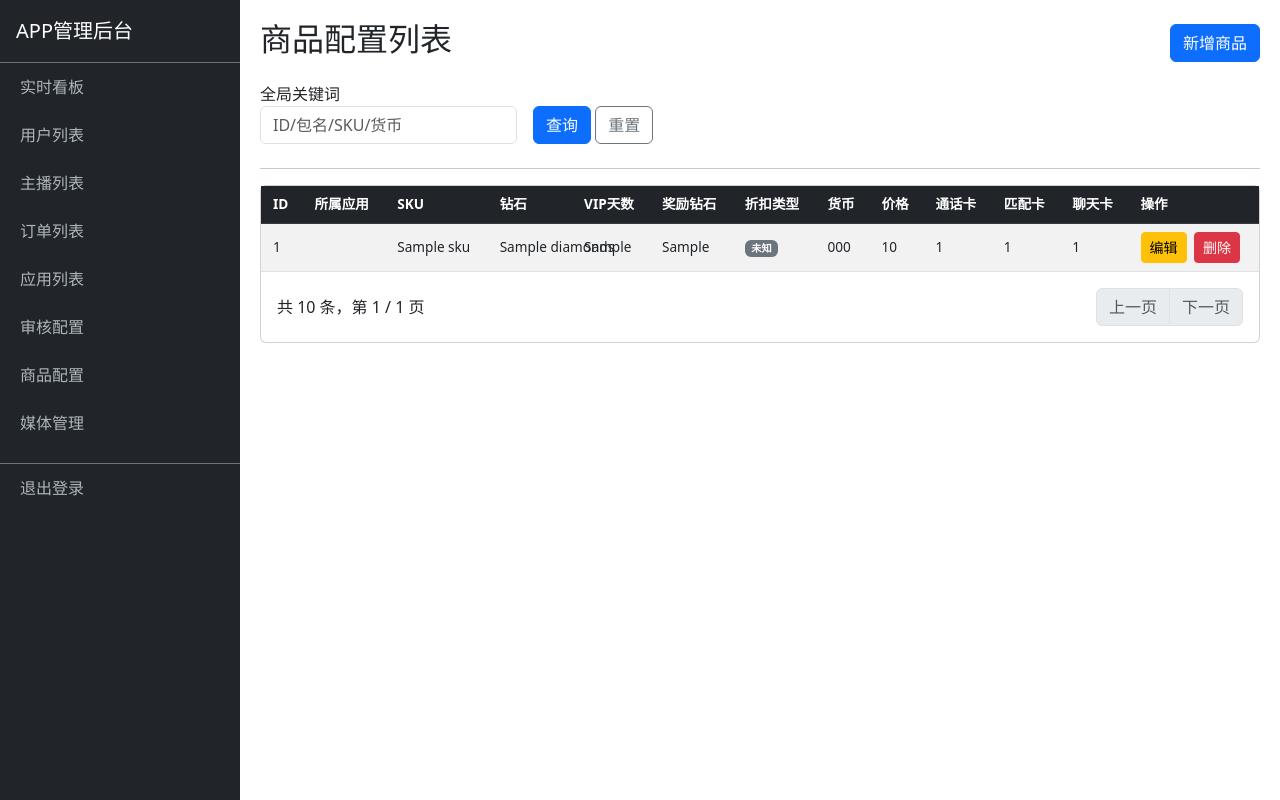
After one commit to kekiki/chatstar_admin, a FastAPI app: template templates/product_list.html in a window 1280 px wide. The commit adds this page. Run offline with FastAPI, Linux system fonts and the light colour scheme; the template is opened without the code that fills it: most values are stand-ins (such as "Sample title", 1, 10 or a date in 2020); parts of the project's set-up code (start-up, migrations or seed data) failed here and were passed over.

Commit message:
product list

```diff
--- a/main.py
+++ b/main.py
@@ -2,7 +2,7 @@ from fastapi import FastAPI
 from fastapi.responses import RedirectResponse
 from fastapi.middleware.cors import CORSMiddleware
 from config import APP_TITLE, APP_HOST, APP_PORT
-from routers import auth_router, dashboard_router, user_router, anchor_router, order_router, app_list_router, app_review_router, media_router
+from routers import auth_router, dashboard_router, user_router, anchor_router, order_router, app_list_router, app_review_router, product_router, media_router
 
 app = FastAPI(title=APP_TITLE)
 app.add_middleware(
@@ -21,6 +21,7 @@ app.include_router(anchor_router)
 app.include_router(order_router)
 app.include_router(app_list_router)
 app.include_router(app_review_router)
+app.include_router(product_router)
 app.include_router(media_router)
 
 # 首页自动跳转看板
--- a/models/__init__.py
+++ b/models/__init__.py
@@ -7,5 +7,6 @@ from .order import PayOrder
 from .stat import DailyStat
 from .media import Media
 from .black_white import BlackWhiteUser, BlackWhiteIp, BlackWhiteDevice
+from .product import Product
 
-__all__ = ['AdminUser', 'AppList', 'AppReview', 'AppUser', 'Anchor', 'PayOrder', 'DailyStat', 'Media', 'BlackWhiteUser', 'BlackWhiteIp', 'BlackWhiteDevice']
+__all__ = ['AdminUser', 'AppList', 'AppReview', 'AppUser', 'Anchor', 'PayOrder', 'DailyStat', 'Media', 'BlackWhiteUser', 'BlackWhiteIp', 'BlackWhiteDevice', 'Product']
--- a/routers/__init__.py
+++ b/routers/__init__.py
@@ -5,6 +5,7 @@ from .anchor import router as anchor_router
 from .order import router as order_router
 from .app_list import router as app_list_router
 from .app_review import router as app_review_router
+from .product import router as product_router
 from .media import router as media_router
 
-__all__ = ['auth_router', 'dashboard_router', 'user_router', 'anchor_router', 'order_router', 'app_list_router', 'app_review_router', 'media_router']
+__all__ = ['auth_router', 'dashboard_router', 'user_router', 'anchor_router', 'order_router', 'app_list_router', 'app_review_router', 'product_router', 'media_router']
--- a/templates/base.html
+++ b/templates/base.html
@@ -80,6 +80,7 @@
     <a href="/admin/order" class="{% if active_menu == 'order' %}active{% endif %}">订单列表</a>
     <a href="/admin/app_list" class="{% if active_menu == 'app_list' %}active{% endif %}">应用列表</a>
     <a href="/admin/app_review" class="{% if active_menu == 'app_review' %}active{% endif %}">审核配置</a>
+    <a href="/admin/product" class="{% if active_menu == 'product' %}active{% endif %}">商品配置</a>
     <a href="/admin/media" class="{% if active_menu == 'media' %}active{% endif %}">媒体管理</a>
     <div class="border-top border-secondary mt-3">
         <a href="/logout">退出登录</a>
--- /dev/null
+++ b/templates/product_list.html
@@ -0,0 +1,408 @@
+{% extends "base.html" %}
+{% block content %}
+<div class="d-flex justify-content-between align-items-center mb-3">
+    <h2>商品配置列表</h2>
+    <button class="btn btn-primary" data-bs-toggle="modal" data-bs-target="#addProductModal">新增商品</button>
+</div>
+<form action="/admin/product" method="get" class="row g-3 mb-4 align-items-end">
+    <div class="col-auto">
+        <label>全局关键词</label>
+        <input class="form-control" name="keyword" value="{{ keyword }}" placeholder="ID/包名/SKU/货币">
+    </div>
+    <div class="col-auto">
+        <button class="btn btn-primary">查询</button>
+        <a href="/admin/product" class="btn btn-outline-secondary">重置</a>
+    </div>
+</form>
+<hr>
+<style>
+    .product-table {
+        font-size: 0.85rem;
+    }
+    .product-table th,
+    .product-table td {
+        white-space: nowrap;
+        vertical-align: middle;
+        padding: 0.5rem 0.75rem;
+    }
+    .product-table th {
+        font-weight: 600;
+    }
+    .product-table .ellipsis-cell {
+        max-width: 150px;
+        overflow: hidden;
+        text-overflow: ellipsis;
+        white-space: nowrap;
+    }
+    .product-table .small-cell {
+        max-width: 80px;
+    }
+</style>
+<div class="card">
+    <div class="table-responsive">
+        <table class="table table-hover table-striped mb-0 product-table">
+            <thead class="table-dark">
+                <tr>
+                    <th>ID</th>
+                    <th>所属应用</th>
+                    <th>SKU</th>
+                    <th>钻石</th>
+                    <th>VIP天数</th>
+                    <th>奖励钻石</th>
+                    <th>折扣类型</th>
+                    <th>货币</th>
+                    <th>价格</th>
+                    <th>通话卡</th>
+                    <th>匹配卡</th>
+                    <th>聊天卡</th>
+                    <th>操作</th>
+                </tr>
+            </thead>
+            <tbody>
+                {% for item in page_data.list %}
+                <tr>
+                    <td>{{ item.id }}</td>
+                    <td class="ellipsis-cell" title="{% for app in apps %}{% if app.package_name == item.package_name %}{{ app.app_name }} ({{ app.package_name }}){% endif %}{% endfor %}">
+                        {% for app in apps %}
+                        {% if app.package_name == item.package_name %}
+                        {{ app.app_name }} ({{ app.package_name }})
+                        {% endif %}
+                        {% endfor %}
+                        {% if item.package_name == '' %}无{% endif %}
+                    </td>
+                    <td class="ellipsis-cell" title="{{ item.sku or '-' }}">{{ item.sku or '-' }}</td>
+                    <td class="small-cell">{{ item.diamonds or 0 }}</td>
+                    <td class="small-cell">{{ item.vip_days or 0 }}</td>
+                    <td class="small-cell">{{ item.reward_diamonds or 0 }}</td>
+                    <td class="small-cell">
+                        {% if item.discount_type == 0 %}
+                        <span class="badge bg-secondary">普通</span>
+                        {% elif item.discount_type == 1 %}
+                        <span class="badge bg-warning">首充折扣</span>
+                        {% else %}
+                        <span class="badge bg-secondary">未知</span>
+                        {% endif %}
+                    </td>
+                    <td class="small-cell">{{ item.currency_code or '-' }}</td>
+                    <td class="small-cell">{{ item.currency_price or 0 }}</td>
+                    <td class="small-cell">{{ item.call_card_num or 0 }}</td>
+                    <td class="small-cell">{{ item.match_card_num or 0 }}</td>
+                    <td class="small-cell">{{ item.chat_card_num or 0 }}</td>
+                    <td>
+                        <button class="btn btn-sm btn-warning edit-product-btn"
+                                data-id="{{ item.id }}"
+                                data-package-name="{{ item.package_name or '' }}"
+                                data-sku="{{ item.sku or '' }}"
+                                data-diamonds="{{ item.diamonds or 0 }}"
+                                data-vip-days="{{ item.vip_days or 0 }}"
+                                data-reward-diamonds="{{ item.reward_diamonds or 0 }}"
+                                data-discount-type="{{ item.discount_type or 0 }}"
+                                data-currency-code="{{ item.currency_code or 'USD' }}"
+                                data-currency-price="{{ item.currency_price or 0 }}"
+                                data-call-card-num="{{ item.call_card_num or 0 }}"
+                                data-match-card-num="{{ item.match_card_num or 0 }}"
+                                data-chat-card-num="{{ item.chat_card_num or 0 }}">编辑</button>
+                        <button class="btn btn-sm btn-danger delete-product-btn ms-1"
+                                data-id="{{ item.id }}">删除</button>
+                    </td>
+                </tr>
+                {% endfor %}
+            </tbody>
+        </table>
+    </div>
+    <!-- 分页 -->
+    <div class="p-3 d-flex justify-content-between align-items-center">
+        <span>共 {{ page_data.total }} 条，第 {{ page_data.page }} / {{ page_data.total_pages }} 页</span>
+        <nav>
+            <ul class="pagination mb-0">
+                <li class="page-item {% if page_data.page == 1 %}disabled{% endif %}">
+                    <a class="page-link" href="/admin/product?keyword={{ keyword }}&page={{ page_data.page-1 }}">上一页</a>
+                </li>
+                <li class="page-item {% if page_data.page == page_data.total_pages %}disabled{% endif %}">
+                    <a class="page-link" href="/admin/product?keyword={{ keyword }}&page={{ page_data.page+1 }}">下一页</a>
+                </li>
+            </ul>
+        </nav>
+    </div>
+</div>
+
+<!-- 新增商品弹窗 -->
+<div class="modal fade" id="addProductModal" tabindex="-1">
+    <div class="modal-dialog">
+        <div class="modal-content">
+            <div class="modal-header">
+                <h5 class="modal-title">新增商品</h5>
+                <button type="button" class="btn-close" data-bs-dismiss="modal"></button>
+            </div>
+            <div class="modal-body">
+                <form id="addProductForm">
+                    <div class="mb-3">
+                        <label>所属应用</label>
+                        <select name="package_name" id="addPackageName" class="form-select" required>
+                            <option value="">请选择</option>
+                            {% for app in apps %}
+                            <option value="{{ app.package_name }}">{{ app.app_name }} ({{ app.package_name }})</option>
+                            {% endfor %}
+                        </select>
+                    </div>
+                    <div class="mb-3">
+                        <label>SKU</label>
+                        <input type="text" name="sku" id="addSku" class="form-control" required>
+                    </div>
+                    <div class="mb-3">
+                        <label>钻石数量</label>
+                        <input type="number" name="diamonds" id="addDiamonds" class="form-control" value="0">
+                    </div>
+                    <div class="mb-3">
+                        <label>VIP天数</label>
+                        <input type="number" name="vip_days" id="addVipDays" class="form-control" value="0">
+                    </div>
+                    <div class="mb-3">
+                        <label>奖励钻石</label>
+                        <input type="number" name="reward_diamonds" id="addRewardDiamonds" class="form-control" value="0">
+                    </div>
+                    <div class="mb-3">
+                        <label>折扣类型</label>
+                        <select name="discount_type" id="addDiscountType" class="form-select">
+                            <option value="0">普通商品</option>
+                            <option value="1">首充折扣</option>
+                        </select>
+                    </div>
+                    <div class="mb-3">
+                        <label>货币代码</label>
+                        <input type="text" name="currency_code" id="addCurrencyCode" class="form-control" value="USD">
+                    </div>
+                    <div class="mb-3">
+                        <label>价格</label>
+                        <input type="number" name="currency_price" id="addCurrencyPrice" class="form-control" value="0">
+                    </div>
+                    <div class="mb-3">
+                        <label>通话卡数量</label>
+                        <input type="number" name="call_card_num" id="addCallCardNum" class="form-control" value="0">
+                    </div>
+                    <div class="mb-3">
+                        <label>匹配卡数量</label>
+                        <input type="number" name="match_card_num" id="addMatchCardNum" class="form-control" value="0">
+                    </div>
+                    <div class="mb-3">
+                        <label>聊天卡数量</label>
+                        <input type="number" name="chat_card_num" id="addChatCardNum" class="form-control" value="0">
+                    </div>
+                </form>
+            </div>
+            <div class="modal-footer">
+                <button class="btn btn-secondary" data-bs-dismiss="modal">取消</button>
+                <button class="btn btn-success" id="submitAddProduct">保存</button>
+            </div>
+        </div>
+    </div>
+</div>
+
+<!-- 编辑商品弹窗 -->
+<div class="modal fade" id="editProductModal" tabindex="-1">
+    <div class="modal-dialog">
+        <div class="modal-content">
+            <div class="modal-header">
+                <h5 class="modal-title">编辑商品</h5>
+                <button type="button" class="btn-close" data-bs-dismiss="modal"></button>
+            </div>
+            <div class="modal-body">
+                <form id="editProductForm">
+                    <input type="hidden" name="id" id="editProductId">
+                    <div class="mb-3">
+                        <label>所属应用</label>
+                        <select name="package_name" id="editPackageName" class="form-select" required>
+                            <option value="">请选择</option>
+                            {% for app in apps %}
+                            <option value="{{ app.package_name }}">{{ app.app_name }} ({{ app.package_name }})</option>
+                            {% endfor %}
+                        </select>
+                    </div>
+                    <div class="mb-3">
+                        <label>SKU</label>
+                        <input type="text" name="sku" id="editSku" class="form-control" required>
+                    </div>
+                    <div class="mb-3">
+                        <label>钻石数量</label>
+                        <input type="number" name="diamonds" id="editDiamonds" class="form-control" value="0">
+                    </div>
+                    <div class="mb-3">
+                        <label>VIP天数</label>
+                        <input type="number" name="vip_days" id="editVipDays" class="form-control" value="0">
+                    </div>
+                    <div class="mb-3">
+                        <label>奖励钻石</label>
+                        <input type="number" name="reward_diamonds" id="editRewardDiamonds" class="form-control" value="0">
+                    </div>
+                    <div class="mb-3">
+                        <label>折扣类型</label>
+                        <select name="discount_type" id="editDiscountType" class="form-select">
+                            <option value="0">普通商品</option>
+                            <option value="1">首充折扣</option>
+                        </select>
+                    </div>
+                    <div class="mb-3">
+                        <label>货币代码</label>
+                        <input type="text" name="currency_code" id="editCurrencyCode" class="form-control" value="USD">
+                    </div>
+                    <div class="mb-3">
+                        <label>价格</label>
+                        <input type="number" name="currency_price" id="editCurrencyPrice" class="form-control" value="0">
+                    </div>
+                    <div class="mb-3">
+                        <label>通话卡数量</label>
+                        <input type="number" name="call_card_num" id="editCallCardNum" class="form-control" value="0">
+                    </div>
+                    <div class="mb-3">
+                        <label>匹配卡数量</label>
+                        <input type="number" name="match_card_num" id="editMatchCardNum" class="form-control" value="0">
+                    </div>
+                    <div class="mb-3">
+                        <label>聊天卡数量</label>
+                        <input type="number" name="chat_card_num" id="editChatCardNum" class="form-control" value="0">
+                    </div>
+                </form>
+            </div>
+            <div class="modal-footer">
+                <button class="btn btn-secondary" data-bs-dismiss="modal">取消</button>
+                <button class="btn btn-success" id="submitEditProduct">保存</button>
+            </div>
+        </div>
+    </div>
+</div>
+
+<script src="https://cdn.jsdelivr.net/npm/bootstrap@5.3.0/dist/js/bootstrap.bundle.min.js"></script>
+<script>
+// 编辑商品弹窗
+$(".edit-product-btn").click(function(){
+    const btn = $(this);
+    $("#editProductId").val(btn.attr("data-id"));
+    $("#editPackageName").val(btn.attr("data-package-name"));
+    $("#editSku").val(btn.attr("data-sku"));
+    $("#editDiamonds").val(btn.attr("data-diamonds"));
+    $("#editVipDays").val(btn.attr("data-vip-days"));
+    $("#editRewardDiamonds").val(btn.attr("data-reward-diamonds"));
+    $("#editDiscountType").val(btn.attr("data-discount-type"));
+    $("#editCurrencyCode").val(btn.attr("data-currency-code"));
+    $("#editCurrencyPrice").val(btn.attr("data-currency-price"));
+    $("#editCallCardNum").val(btn.attr("data-call-card-num"));
+    $("#editMatchCardNum").val(btn.attr("data-match-card-num"));
+    $("#editChatCardNum").val(btn.attr("data-chat-card-num"));
+    new bootstrap.Modal("#editProductModal").show();
+})
+
+// 编辑商品提交
+$("#submitEditProduct").click(async function(){
+    const form = $("#editProductForm");
+    const id = parseInt(form.find("[name=id]").val());
+    const package_name = form.find("[name=package_name]").val();
+    const sku = form.find("[name=sku]").val();
+    const diamonds = parseInt(form.find("[name=diamonds]").val()) || 0;
+    const vip_days = parseInt(form.find("[name=vip_days]").val()) || 0;
+    const reward_diamonds = parseInt(form.find("[name=reward_diamonds]").val()) || 0;
+    const discount_type = parseInt(form.find("[name=discount_type]").val()) || 0;
+    const currency_code = form.find("[name=currency_code]").val();
+    const currency_price = parseFloat(form.find("[name=currency_price]").val()) || 0;
+    const call_card_num = parseInt(form.find("[name=call_card_num]").val()) || 0;
+    const match_card_num = parseInt(form.find("[name=match_card_num]").val()) || 0;
+    const chat_card_num = parseInt(form.find("[name=chat_card_num]").val()) || 0;
+
+    if (!package_name) {
+        alert("请选择所属应用");
+        return;
+    }
+    if (!sku) {
+        alert("请填写SKU");
+        return;
+    }
+
+    try {
+        const res = await fetch("/admin/api/update_product", {
+            method: "PUT",
+            headers: {"Content-Type": "application/json"},
+            body: JSON.stringify({id, package_name, sku, diamonds, vip_days, reward_diamonds, discount_type, currency_code, currency_price, call_card_num, match_card_num, chat_card_num})
+        });
+        const data = await res.json();
+        if (res.ok && data.code === 200) {
+            alert(data.msg);
+            location.reload();
+        } else {
+            alert(data.msg || "更新失败");
+        }
+    } catch (error) {
+        console.error(error);
+        alert("更新失败，请稍后重试");
+    }
+})
+
+// 新增商品提交
+$("#submitAddProduct").click(async function(){
+    const form = $("#addProductForm");
+    const package_name = form.find("[name=package_name]").val();
+    const sku = form.find("[name=sku]").val();
+    const diamonds = parseInt(form.find("[name=diamonds]").val()) || 0;
+    const vip_days = parseInt(form.find("[name=vip_days]").val()) || 0;
+    const reward_diamonds = parseInt(form.find("[name=reward_diamonds]").val()) || 0;
+    const discount_type = parseInt(form.find("[name=discount_type]").val()) || 0;
+    const currency_code = form.find("[name=currency_code]").val();
+    const currency_price = parseFloat(form.find("[name=currency_price]").val()) || 0;
+    const call_card_num = parseInt(form.find("[name=call_card_num]").val()) || 0;
+    const match_card_num = parseInt(form.find("[name=match_card_num]").val()) || 0;
+    const chat_card_num = parseInt(form.find("[name=chat_card_num]").val()) || 0;
+
+    if (!package_name) {
+        alert("请选择所属应用");
+        return;
+    }
+    if (!sku) {
+        alert("请填写SKU");
+        return;
+    }
+
+    try {
+        const res = await fetch("/admin/api/add_product", {
+            method: "POST",
+            headers: {"Content-Type": "application/json"},
+            body: JSON.stringify({package_name, sku, diamonds, vip_days, reward_diamonds, discount_type, currency_code, currency_price, call_card_num, match_card_num, chat_card_num})
+        });
+        const data = await res.json();
+        if (res.ok && data.code === 200) {
+            alert(data.msg);
+            const addModal = bootstrap.Modal.getInstance(document.getElementById('addProductModal'));
+            if (addModal) {
+                addModal.hide();
+            }
+            location.reload();
+        } else {
+            alert(data.msg || "新增失败");
+        }
+    } catch (error) {
+        console.error(error);
+        alert("新增失败，请稍后重试");
+    }
+})
+
+// 删除商品
+$(document).on('click', '.delete-product-btn', async function() {
+    const id = $(this).data('id');
+    if (!confirm('确认删除该商品吗？')) {
+        return;
+    }
+    try {
+        const res = await fetch(`/admin/api/delete_product?id=${id}`, {
+            method: 'DELETE'
+        });
+        const data = await res.json();
+        if (res.ok && data.code === 200) {
+            alert(data.msg);
+            location.reload();
+        } else {
+            alert(data.msg || '删除失败，请重试。');
+        }
+    } catch (error) {
+        console.error(error);
+        alert('删除失败，请稍后重试。');
+    }
+});
+</script>
+{% endblock %}
```
Also changed, not shown: models/product.py (added, +23 -0 lines), routers/product.py (added, +206 -0 lines).
